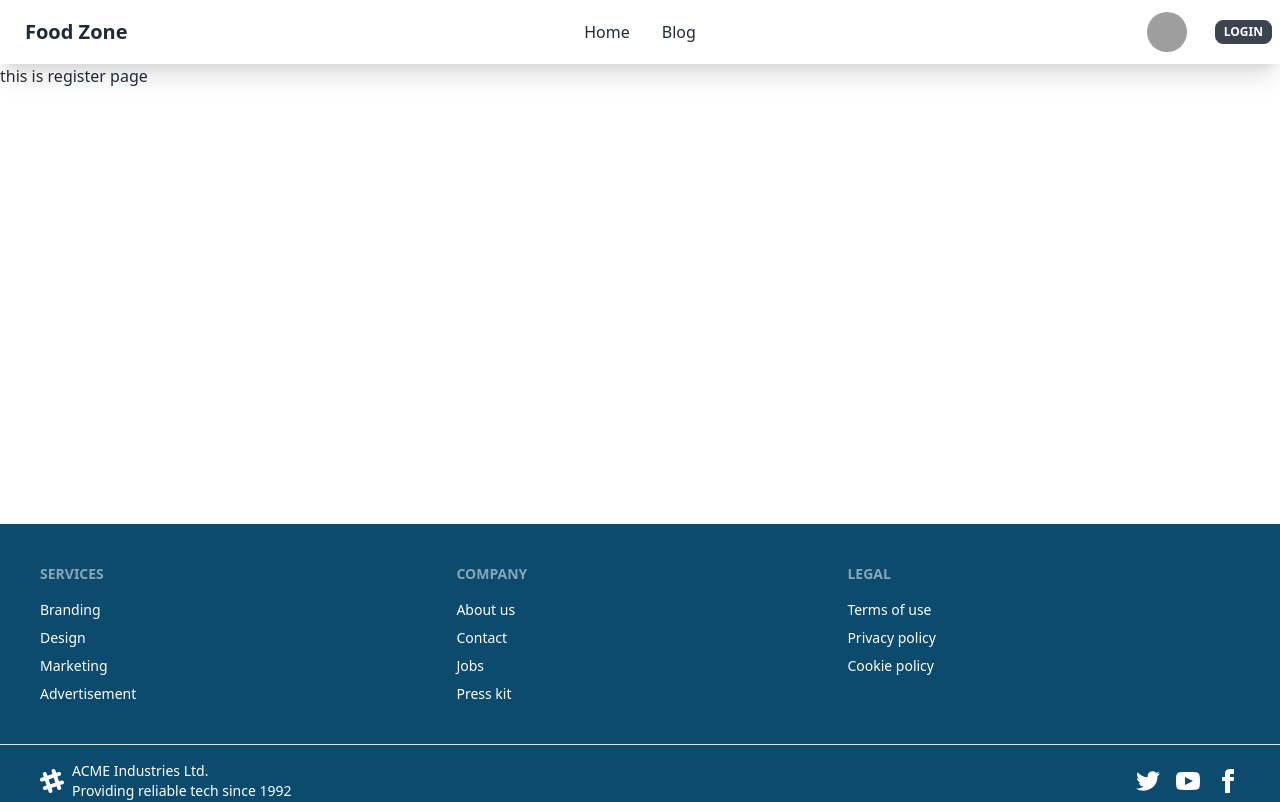
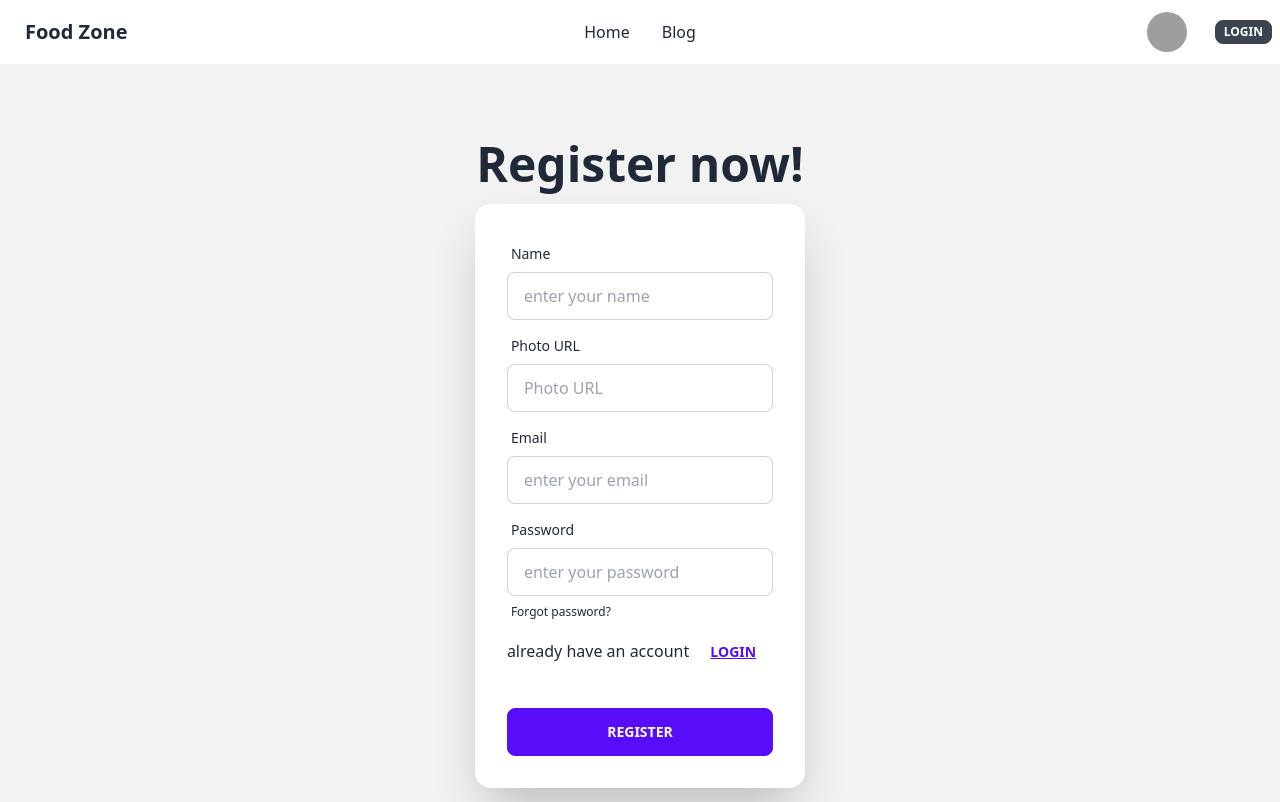
Before and after one commit to EmranAli-15/re-FoodZone-client, a React (Vite) app: page /register in a window 1280 px wide. Shown: the top 802 px of the page. Built offline with nearby package versions, Linux system fonts and the light colour scheme; grey boxes are pictures that could not be loaded.

Commit message:
login and register page created

```diff
--- a/src/components/Login/Login.jsx
+++ b/src/components/Login/Login.jsx
@@ -1,12 +1,12 @@
 import React from 'react';
+import { Link } from 'react-router-dom';
 
 const Login = () => {
     return (
         <div className="hero min-h-screen bg-base-200">
-            <div className="hero-content flex-col lg:flex-row-reverse">
+            <div className="hero-content flex-col">
                 <div className="text-center lg:text-left">
                     <h1 className="text-5xl font-bold">Login now!</h1>
-                    <p className="py-6">Provident cupiditate voluptatem et in. Quaerat fugiat ut assumenda excepturi exercitationem quasi. In deleniti eaque aut repudiandae et a id nisi.</p>
                 </div>
                 <div className="card flex-shrink-0 w-full max-w-sm shadow-2xl bg-base-100">
                     <div className="card-body">
@@ -14,16 +14,17 @@ const Login = () => {
                             <label className="label">
                                 <span className="label-text">Email</span>
                             </label>
-                            <input type="text" placeholder="email" className="input input-bordered" />
+                            <input type="email" name="email" placeholder="enter your email" className="input input-bordered" required />
                         </div>
                         <div className="form-control">
                             <label className="label">
                                 <span className="label-text">Password</span>
                             </label>
-                            <input type="text" placeholder="password" className="input input-bordered" />
+                            <input type="password" name="password" placeholder="enter your password" className="input input-bordered" required />
                             <label className="label">
                                 <a href="#" className="label-text-alt link link-hover">Forgot password?</a>
                             </label>
+                            <p>not have an account <Link to="/register"><button className="btn btn-link">register</button></Link></p>
                         </div>
                         <div className="form-control mt-6">
                             <button className="btn btn-primary">Login</button>
--- a/src/components/Login/Register.jsx
+++ b/src/components/Login/Register.jsx
@@ -1,9 +1,49 @@
 import React from 'react';
+import { Link } from 'react-router-dom';
 
 const Register = () => {
     return (
-        <div>
-            <h2>this is register page</h2>
+        <div className="hero min-h-screen bg-base-200">
+            <div className="hero-content flex-col">
+                <div className="text-center lg:text-left">
+                    <h1 className="text-5xl font-bold">Register now!</h1>
+                </div>
+                <div className="card flex-shrink-0 w-full max-w-sm shadow-2xl bg-base-100">
+                    <div className="card-body">
+                        <div className="form-control">
+                            <label className="label">
+                                <span className="label-text">Name</span>
+                            </label>
+                            <input type="text" name="name" placeholder="enter your name" className="input input-bordered" required />
+                        </div>
+                        <div className="form-control">
+                            <label className="label">
+                                <span className="label-text">Photo URL</span>
+                            </label>
+                            <input type="text" name="photoURL" placeholder="Photo URL" className="input input-bordered" required />
+                        </div>
+                        <div className="form-control">
+                            <label className="label">
+                                <span className="label-text">Email</span>
+                            </label>
+                            <input type="email" name="email" placeholder="enter your email" className="input input-bordered" required />
+                        </div>
+                        <div className="form-control">
+                            <label className="label">
+                                <span className="label-text">Password</span>
+                            </label>
+                            <input type="password" name="password" placeholder="enter your password" className="input input-bordered" required />
+                            <label className="label">
+                                <a href="#" className="label-text-alt link link-hover">Forgot password?</a>
+                            </label>
+                            <p>already have an account <Link to="/login"><button className="btn btn-link">Login</button></Link></p>
+                        </div>
+                        <div className="form-control mt-6">
+                            <button className="btn btn-primary">register</button>
+                        </div>
+                    </div>
+                </div>
+            </div>
         </div>
     );
 };
--- a/src/components/Shared/Header.jsx
+++ b/src/components/Shared/Header.jsx
@@ -1,4 +1,5 @@
 import React from 'react';
+import { Link } from 'react-router-dom';
 
 const Header = () => {
     return (
@@ -9,7 +10,7 @@ const Header = () => {
                         <svg xmlns="http://www.w3.org/2000/svg" className="h-5 w-5" fill="none" viewBox="0 0 24 24" stroke="currentColor"><path strokeLinecap="round" strokeLinejoin="round" strokeWidth="2" d="M4 6h16M4 12h8m-8 6h16" /></svg>
                     </label>
                     <ul tabIndex={0} className="menu menu-compact dropdown-content mt-3 p-2 shadow bg-base-100 rounded-box w-52">
-                        <li><a>Home</a></li>
+                        <li><Link to="/">Home</Link></li>
                         <li><a>Blog</a></li>
                     </ul>
                 </div>
@@ -17,7 +18,7 @@ const Header = () => {
             </div>
             <div className="navbar-center hidden lg:flex">
                 <ul className="menu menu-horizontal px-1">
-                    <li><a>Home</a></li>
+                    <li><Link to="/">Home</Link></li>
                     <li><a>Blog</a></li>
                 </ul>
             </div>
```
